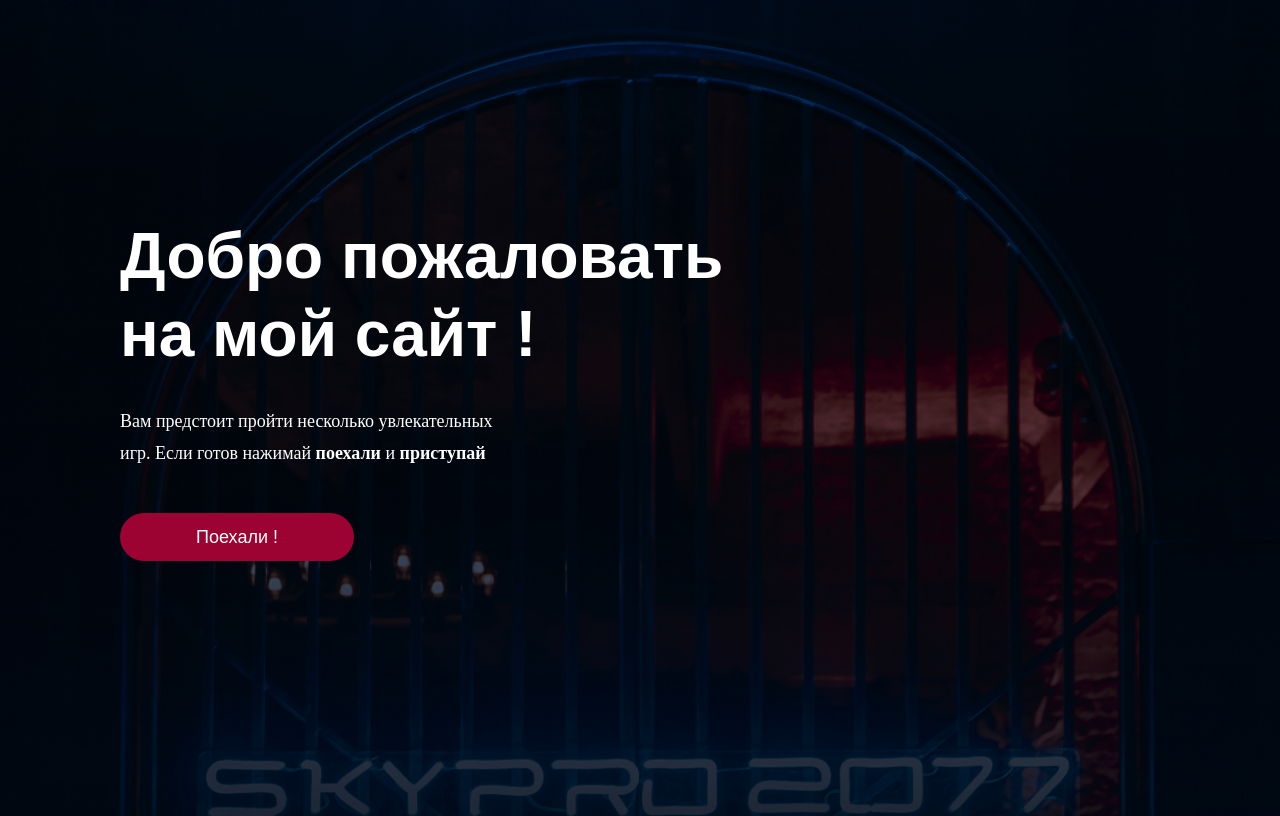
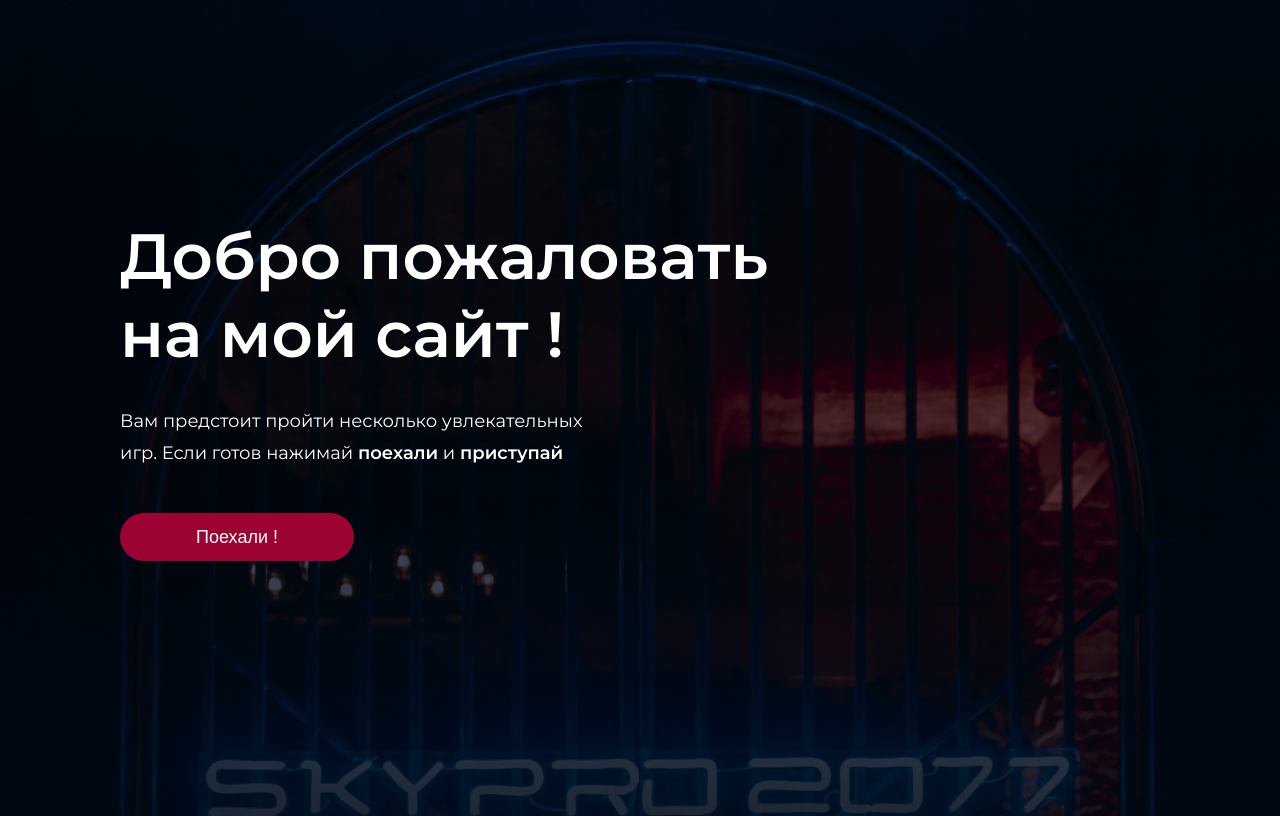
Before and after one commit to Rasim2024/Homework2-1, a plain HTML site: page index.html in a window 1280 px wide. Shown: the top 816 px of the page. Drawn offline with Linux system fonts and the light colour scheme.

Commit message:
Доработка (добавлены шрифты)

```diff
--- a/index.html
+++ b/index.html
@@ -5,6 +5,9 @@
     <meta charset="UTF-8">
     <meta name="viewport" content="width=device-width, initial-scale=1.0">
     <title>Homework2-1</title>
+    <link rel="preconnect" href="https://fonts.googleapis.com">
+    <link rel="preconnect" href="https://fonts.gstatic.com" crossorigin>
+    <link href="https://fonts.googleapis.com/css2?family=Montserrat:wght@400;500;600&display=swap" rel="stylesheet">
     <link rel="stylesheet" href="style.css">
 </head>
 
```
